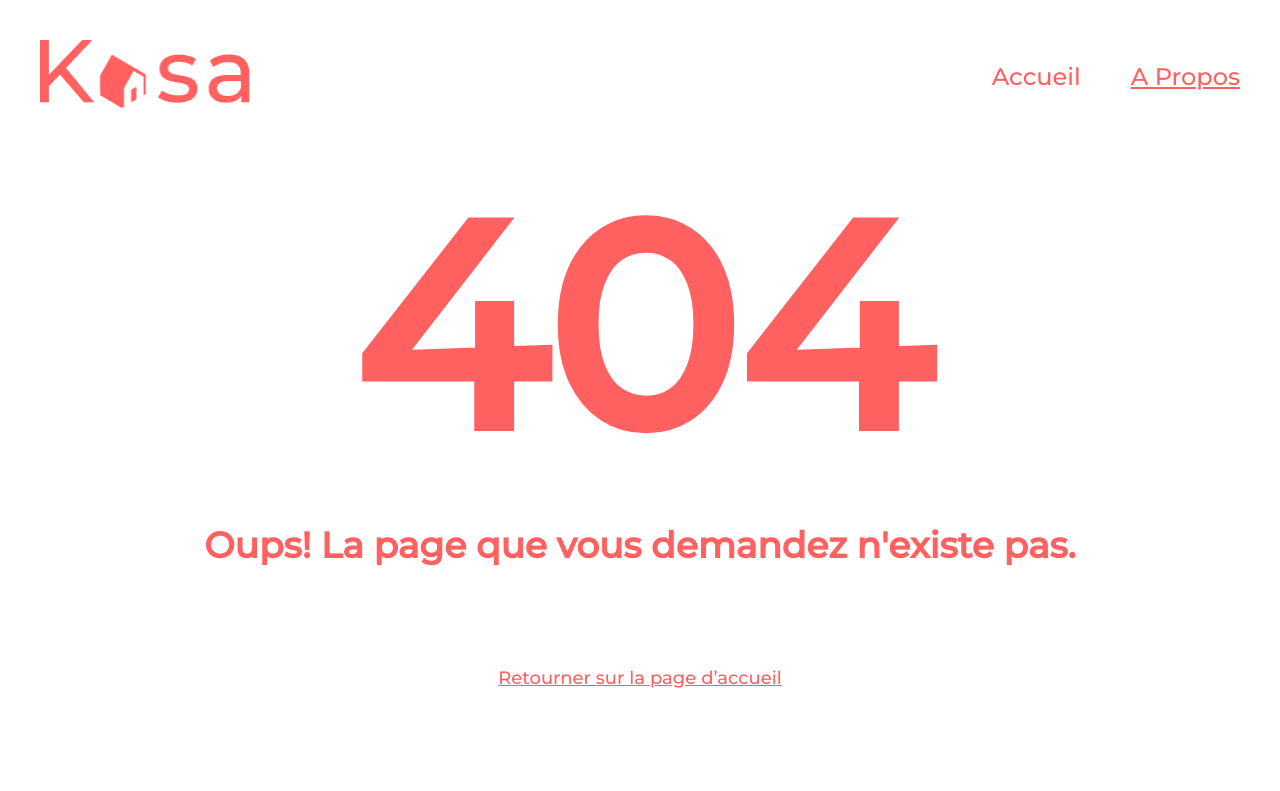
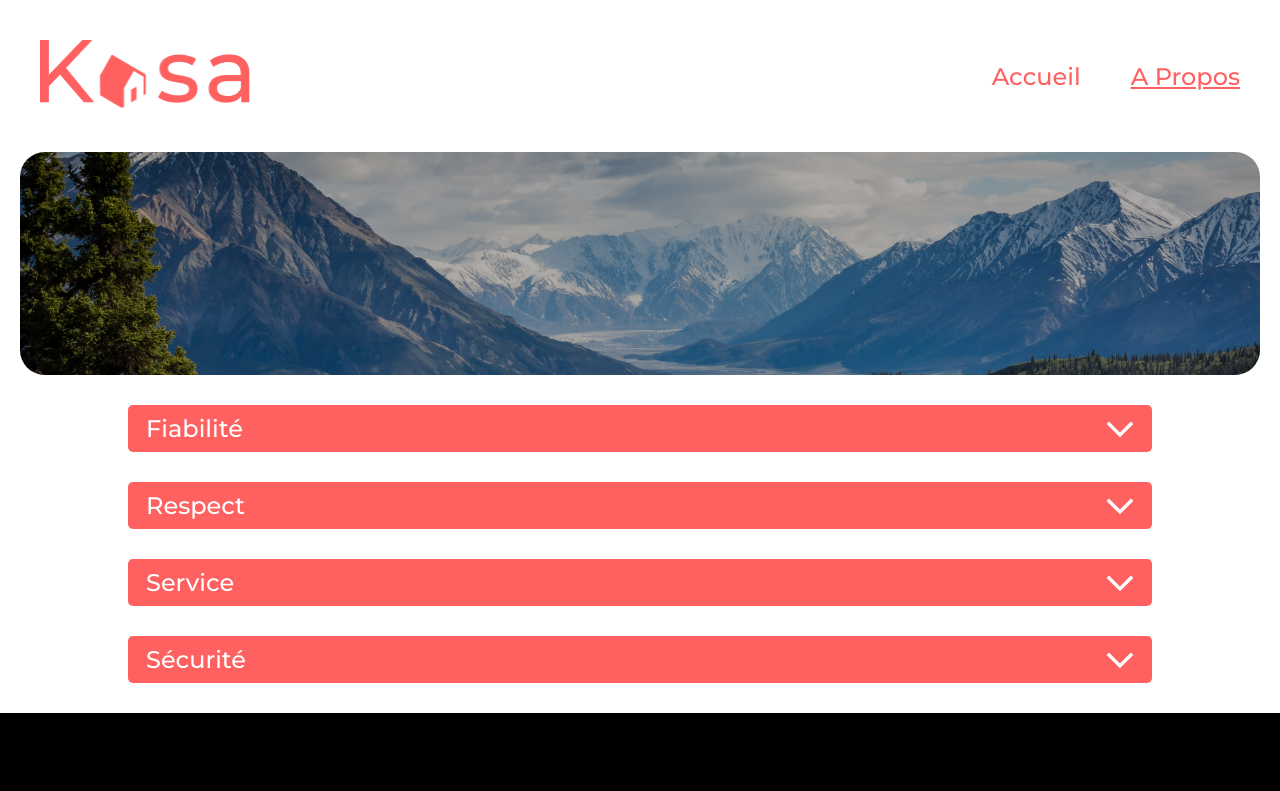
Before and after one commit to iLoLow/p7-kasa, a React (Create React App) app: page /about in a window 1280 px wide. Before the commit this address had no page. Shown: the top 791 px of the page. Built offline with nearby package versions, Linux system fonts and the light colour scheme.

Commit message:
ajout dropdown,about et css, modif banner +route

```diff
--- a/src/AppRoutes.js
+++ b/src/AppRoutes.js
@@ -1,12 +1,13 @@
 import { Route, Routes } from "react-router-dom";
 import Home from "./Pages/Home";
 import Error404 from "./Pages/Error404";
+import About from "./Pages/About";
 
 function AppRoutes() {
   return (
     <Routes>
       <Route path="/" element={<Home />} />
-
+      <Route path="/about" element={<About />} />
       <Route path="*" element={<Error404 />} />
     </Routes>
   );
--- /dev/null
+++ b/src/Pages/About.jsx
@@ -0,0 +1,30 @@
+import Banner from "../components/Banner";
+import bannerImg from "../assets/banner-about.png";
+import "../Styles/About.css";
+import Dropdown from "../components/Dropdown";
+
+
+function About() {
+	document.title = "Kasa - A Propos";
+	return (
+		<>
+			<Banner background={bannerImg}/>
+			<section className="Dropdown">
+				<Dropdown title="Fiabilité">
+					<p>Les annonces postées sur Kasa garantissent une fiabilité totale. Les photos sont conformes aux logements et toutes les informations sont régulièrement vérifiées par nos équipes.</p>
+				</Dropdown>
+				<Dropdown title="Respect">
+					<p>La bienveillance fait partie des valeurs fondatrices de Kasa. Tout comportement discriminatoire ou de perturbation du voisinage entraînera une exclusion de notre plateforme.</p>
+				</Dropdown>
+				<Dropdown title="Service">
+					<p>Nos équipes se tiennent à votre disposition pour vous fournir une expérience parfaite. N'hésitez pas à nous contacter si vous avez la moindre question.</p>
+				</Dropdown>
+				<Dropdown title="Sécurité">
+					<p>La sécurité est la priorité de Kasa. Aussi bien pour nos hôtes que pour les voyageurs, chaque logement correspond aux critères de sécurité établis par nos services. En laissant une note aussi bien à l'hôte qu'au locataire, cela permet à nos équipes de vérifier que les standards sont bien respectés. Nous organisons également des ateliers sur la sécurité domestique pour nos hôtes.</p>
+				</Dropdown>
+			</section>
+		</>
+	);
+}
+
+export default About;
--- a/src/Pages/Home.jsx
+++ b/src/Pages/Home.jsx
@@ -1,4 +1,5 @@
 import Banner from "../components/Banner";
+import bannerImg from "../assets/banner-home.png";
 import {useEffect, useState} from "react";
 import {useNavigate} from "react-router-dom";
 import Card from "../components/Card";
@@ -21,7 +22,7 @@ function Home() {
 
   return (
     <>
-      <Banner>
+      <Banner background={bannerImg}>
         <h1 className="title-home">
           <span>Chez vous,&nbsp;</span><span>partout et ailleurs</span>
         </h1>
--- /dev/null
+++ b/src/Styles/About.css
@@ -0,0 +1,8 @@
+.Dropdown {
+  display: flex;
+  flex-direction: column;
+  justify-content: center;
+  align-items: center;
+  gap: 30px;
+  margin: 30px;
+}
--- a/src/Styles/App.css
+++ b/src/Styles/App.css
@@ -10,3 +10,6 @@
   margin-left: auto;
   margin-right: auto;
 }
+img {
+  width: 100%;
+}
--- a/src/Styles/Card.css
+++ b/src/Styles/Card.css
@@ -1,4 +1,5 @@
 .card {
+  display: flex;
   position: relative;
   overflow: hidden;
   border-radius: 10px;
@@ -14,8 +15,8 @@
 }
 
 .card img {
+  object-fit: cover;
   height: 100%;
-  object-fit: cover;
 }
 
 .title {
@@ -26,7 +27,7 @@
   font-size: 18px;
   line-height: 26px;
   font-weight: 500;
-  color: #ffffff;
   z-index: 1;
   margin: 20px;
+  color: #ffffff;
 }
--- /dev/null
+++ b/src/Styles/Dropdown.css
@@ -0,0 +1,79 @@
+.dropdown-large {
+  display: flex;
+  flex-direction: column;
+  width: 100%;
+  border-radius: 10px;
+  justify-content: flex-start;
+  max-width: 1024px;
+}
+
+.dropdown-close {
+  max-width: 582px;
+}
+
+.dropdown-header {
+  display: flex;
+  justify-content: space-between;
+  align-items: center;
+  background: #ff6060;
+  color: #ffffff;
+  padding: 0 18px;
+  min-height: 47px;
+  border-radius: 5px;
+  z-index: 1;
+}
+
+.dropdown-close-header {
+  border-radius: 10px;
+  min-height: 52px;
+  padding: 0 12px;
+}
+
+.dropdown-title {
+  font-weight: 500;
+  font-size: 24px;
+}
+
+.dropdown-close-title {
+  font-size: 18px;
+}
+
+.btn {
+  display: flex;
+  justify-content: center;
+  align-items: center;
+  width: 28px;
+  aspect-ratio: 1 / 1;
+  background: #ff6060;
+  background: none;
+  outline: none;
+  border: none;
+  cursor: pointer;
+  padding: 0;
+}
+svg {
+  width: 100%;
+  height: 100%;
+  width: 100%;
+}
+
+.dropdown-body {
+  padding: 26px 18px 18px 18px;
+  background: #f7f7f7;
+  border-radius: 0 0 10px 10px;
+  transform: translateY(-5px);
+  height: 100%;
+  font-size: 24px;
+  text-align: justify;
+  text-justify: inter-word;
+  font-weight: 400;
+  line-height: 1.5;
+}
+.dropdown-body p {
+  color: #ff6060;
+}
+
+.dropdown-body-close {
+  font-size: 18px;
+  font-weight: 400;
+}
--- a/src/components/Banner.jsx
+++ b/src/components/Banner.jsx
@@ -1,12 +1,12 @@
 import "../Styles/Banner.css";
-import banner_home from "../assets/banner-home.png";
 
 
-function Banner(props) {
+
+function Banner({background, children}) {
   return (
     <section className="banner">
-      <img src={banner_home} alt="Illustration de montagnes" />
-      {props.children}
+      <img src={background} alt="Illustration de montagnes" />
+      {children}
     </section>
   );
 }
--- /dev/null
+++ b/src/components/Dropdown.jsx
@@ -0,0 +1,35 @@
+import {useState} from "react";
+import "../Styles/Dropdown.css"
+
+function Dropdown({dropdownClose = false,title,children}){
+    const [dropdownOpen, dropdownSetIsOpen] = useState(false)
+
+
+    return (
+        <div className={dropdownClose ? "dropdown-close" : "dropdown-large"}>
+            <div className={dropdownClose ?"dropdown-close-header" : "dropdown-header"}>
+                <h2 className={dropdownClose ?"dropdown-close-title" : "dropdown-title"}>{title}</h2>
+                <button  onClick={() => !dropdownOpen ? dropdownSetIsOpen(true) : dropdownSetIsOpen(false) }className="btn">
+                    {dropdownOpen ? (
+                         <svg width="24" height="15" viewBox="0 0 24 15" fill="none" xmlns="http://www.w3.org/2000/svg">
+                         <path d="M21.7268 14.1403L23.8597 11.9951L11.9298 0.0764155L-5.01125e-05 12.0072L2.13287 14.1403L11.9298 4.34257L21.7268 14.1403Z" fill="white"/>
+                       </svg>
+                     ) : (
+                       <svg width="25" height="15" viewBox="0 0 25 15" fill="none" xmlns="http://www.w3.org/2000/svg">
+                         <path d="M2.6635 0.859489L0.530579 3.00462L12.4605 14.9233L24.3904 2.99257L22.2575 0.859489L12.4605 10.6572L2.6635 0.859489Z" fill="white"/>
+                       </svg>
+                     )
+                     }
+                </button>
+            </div>
+            {dropdownOpen &&
+                <div className={dropdownClose ? "dropdown-body-close" : "dropdown-body"}>
+                    {children}
+                </div>
+            }
+        </div>
+    );
+
+}
+
+export default Dropdown;
```
Also changed, not shown: src/assets/banner-about.png (renamed from src/assets/bg-about.png).
